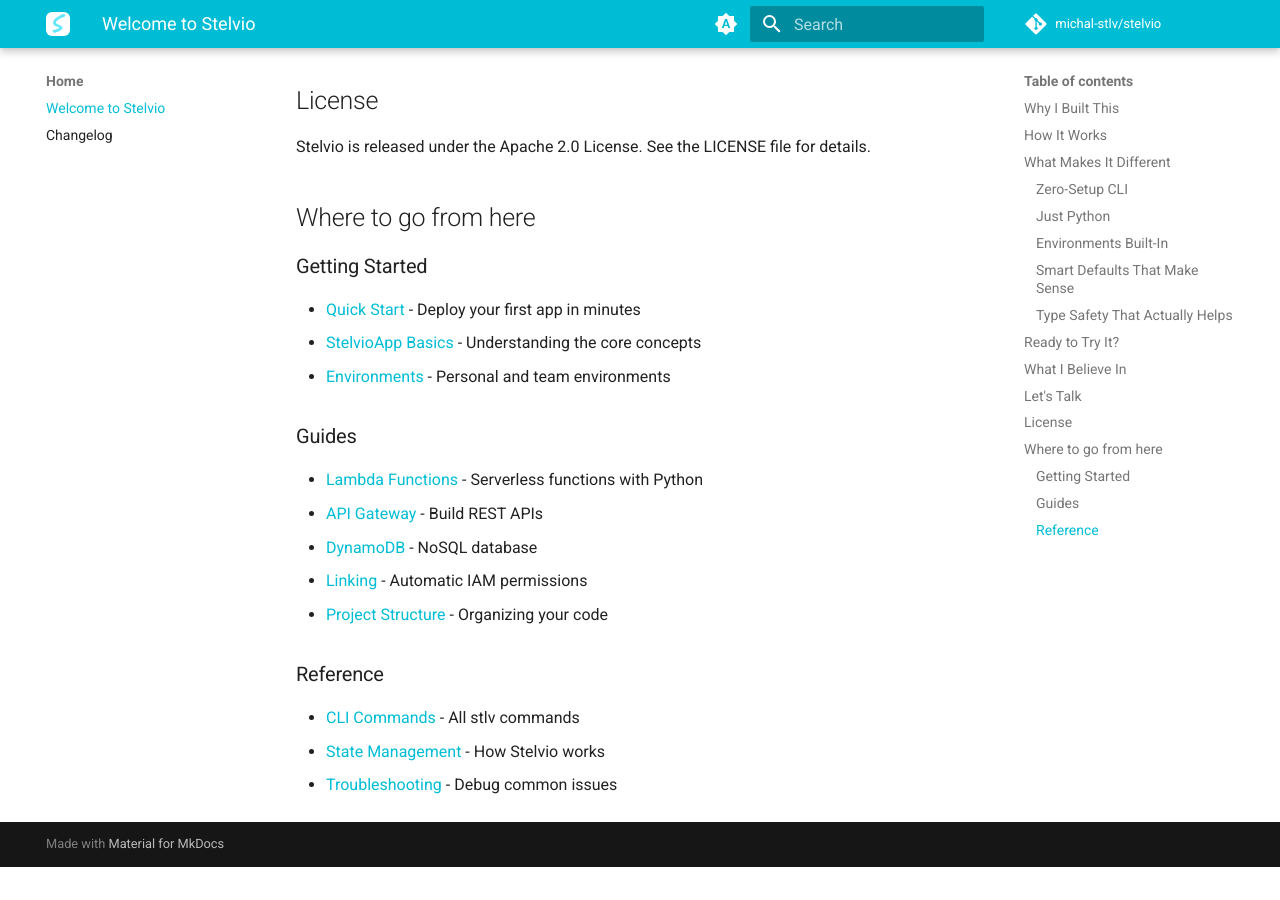
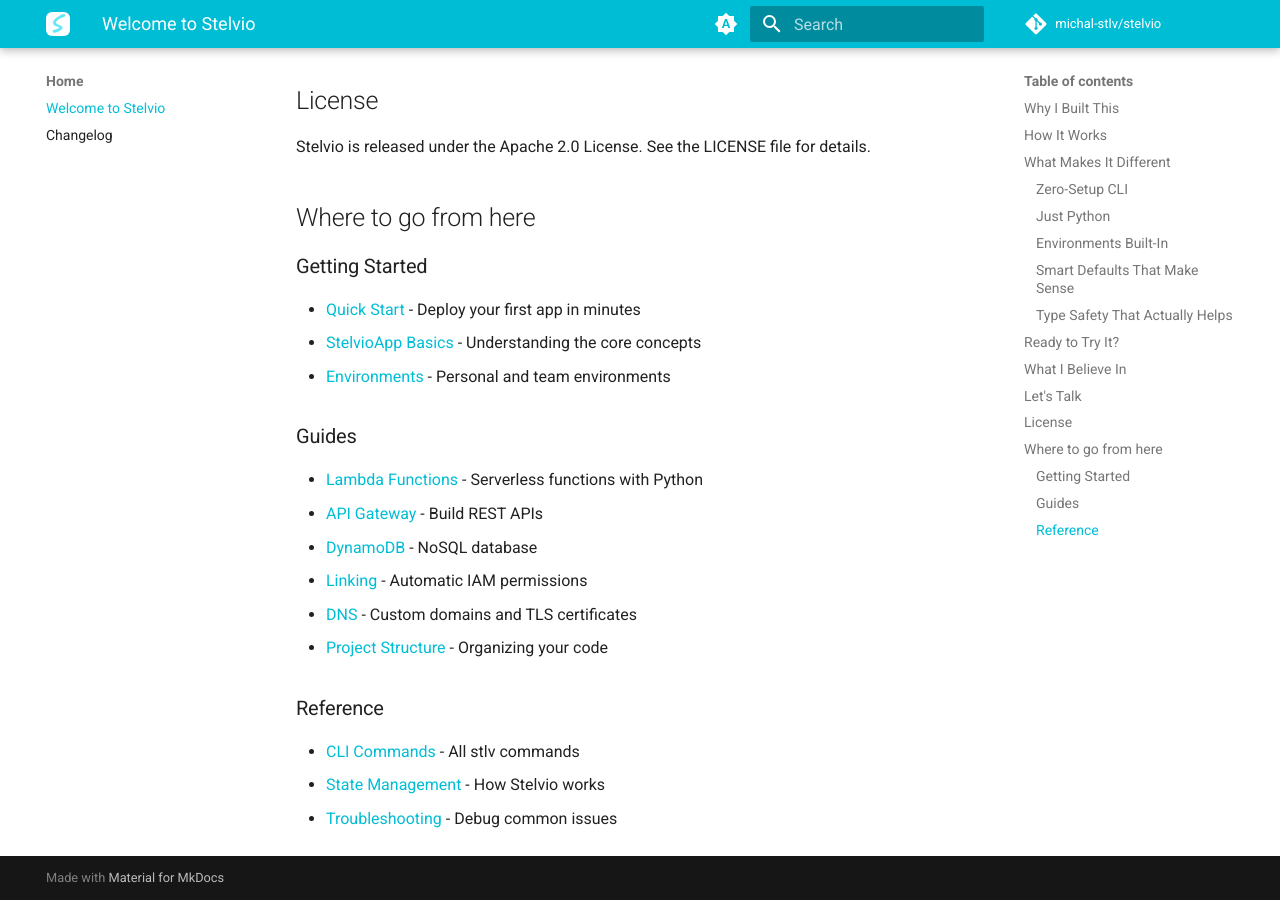
Before and after one commit to stelviodev/stelvio, an MkDocs documentation site: the page built from docs/index.md, in a window 1280 px wide and 900 px high, scrolled down 2941 px. Built offline with MkDocs 1.6.1 and Material for MkDocs 9.7.7, drawn with Linux system fonts in a browser that asks for light colours; comment, search, counter and statistics services are not loaded; before the commit the page ends 3808 px from its top, so only the background shows below that.

Commit message:
link DNS guide on welcome page

```diff
--- a/docs/index.md
+++ b/docs/index.md
@@ -116,6 +116,7 @@
 - [API Gateway](guides/api-gateway.md) - Build REST APIs
 - [DynamoDB](guides/dynamo-db.md) - NoSQL database
 - [Linking](guides/linking.md) - Automatic IAM permissions
+- [DNS](guides/dns.md) - Custom domains and TLS certificates
 - [Project Structure](guides/project-structure.md) - Organizing your code
 
 ### Reference
```
